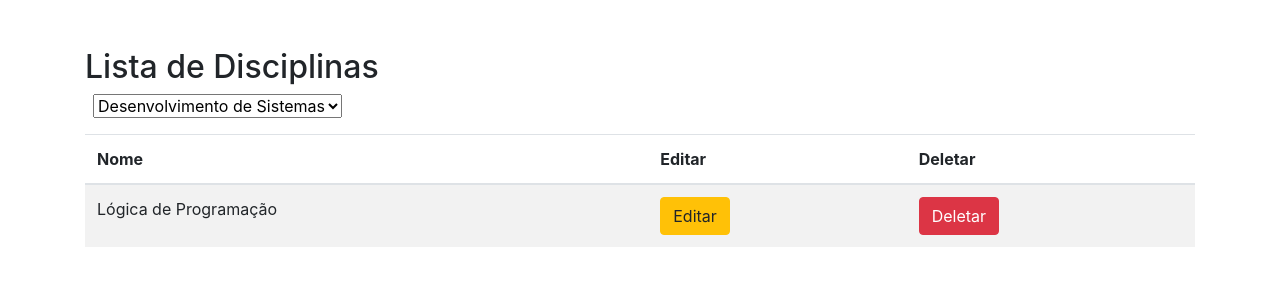
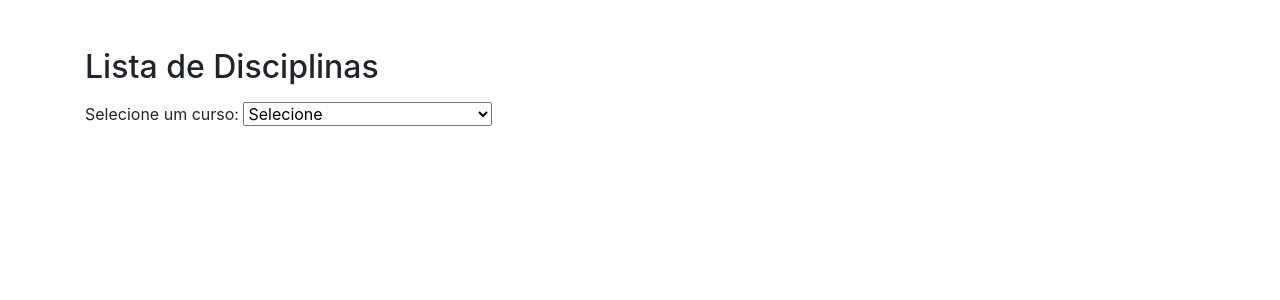
Before and after one commit to LeandroHLL/AprendaMaisPHP, a PHP site: page /AprendaMaisPHPv7/Template/disciplina.php in a window 1280 px wide. Shown: the part 56-356 px from the top of the page. Run offline with PHP 8.4, Linux system fonts and the light colour scheme; data comes from the database, SQL or seed files in the repository.

Commit message:
disciplina select

```diff
--- a/AprendaMaisPHPv7/Template/disciplina.php
+++ b/AprendaMaisPHPv7/Template/disciplina.php
@@ -22,7 +22,6 @@
   include('navegacao.php');
 ?>
 <div class="container">
-    <thead></thead>
   <h2 class="">Lista de Disciplinas</h2>
   <p class="ml-2">
     <?php
@@ -31,13 +30,27 @@
         $stmt->execute();
         $objCursos = $stmt->fetchAll(PDO::FETCH_ASSOC);
     ?>
-    <select name="curso">
+    <form action="" method="post">
+      <label for="curso">Selecione um curso:</label>
+      <select name="curso" id="curso" onchange="this.form.submit()">
+        <option value="">Selecione</option>
         <?php foreach ($objCursos as $objCurso) { ?>
-        <p>echo($objCurso['idcurso']);</p>
-        <option name="txtCurso" value="<?php echo($objCurso['idcurso']);?>"><?php echo($objCurso['nome']);?></option>
+          <option value="<?php echo $objCurso['idcurso']; ?>" <?php echo isset($_POST['curso']) && $_POST['curso'] == $objCurso['idcurso'] ? 'selected' : ''; ?>><?php echo $objCurso['nome']; ?></option>
         <?php } ?>
       </select>
+    </form>
   </p>
+
+  <?php
+    if(isset($_POST['curso']) && !empty($_POST['curso'])) {
+      $selectedCursoId = $_POST['curso'];
+      $query = "SELECT * FROM disciplina WHERE idcurso = :idcurso";
+      $stmt = $objDisciplinas->runQuery($query);
+      $stmt->bindParam(':idcurso', $selectedCursoId);
+      $stmt->execute();
+      $objDisciplinas = $stmt->fetchAll(PDO::FETCH_ASSOC);
+  ?>
+
   <table class="table table-striped">
     <thead>
       <tr>
@@ -47,12 +60,6 @@
       </tr>
     </thead>
     <tbody>
-    <?php
-        $query = "SELECT * FROM disciplina";
-        $stmt = $objDisciplinas->runQuery($query);
-        $stmt->execute();
-        $objDisciplinas = $stmt->fetchAll(PDO::FETCH_ASSOC);
-      ?>
       <?php foreach ($objDisciplinas as $objDisciplina) {?>
         <tr>
           <td><?php echo($objDisciplina['nome']); ?></td>
@@ -75,6 +82,7 @@
       <?php } ?>
     </tbody>
   </table>
+  <?php } ?>
 </div>
 
 
```
Lines whose indentation alone changed are shown as unchanged.
